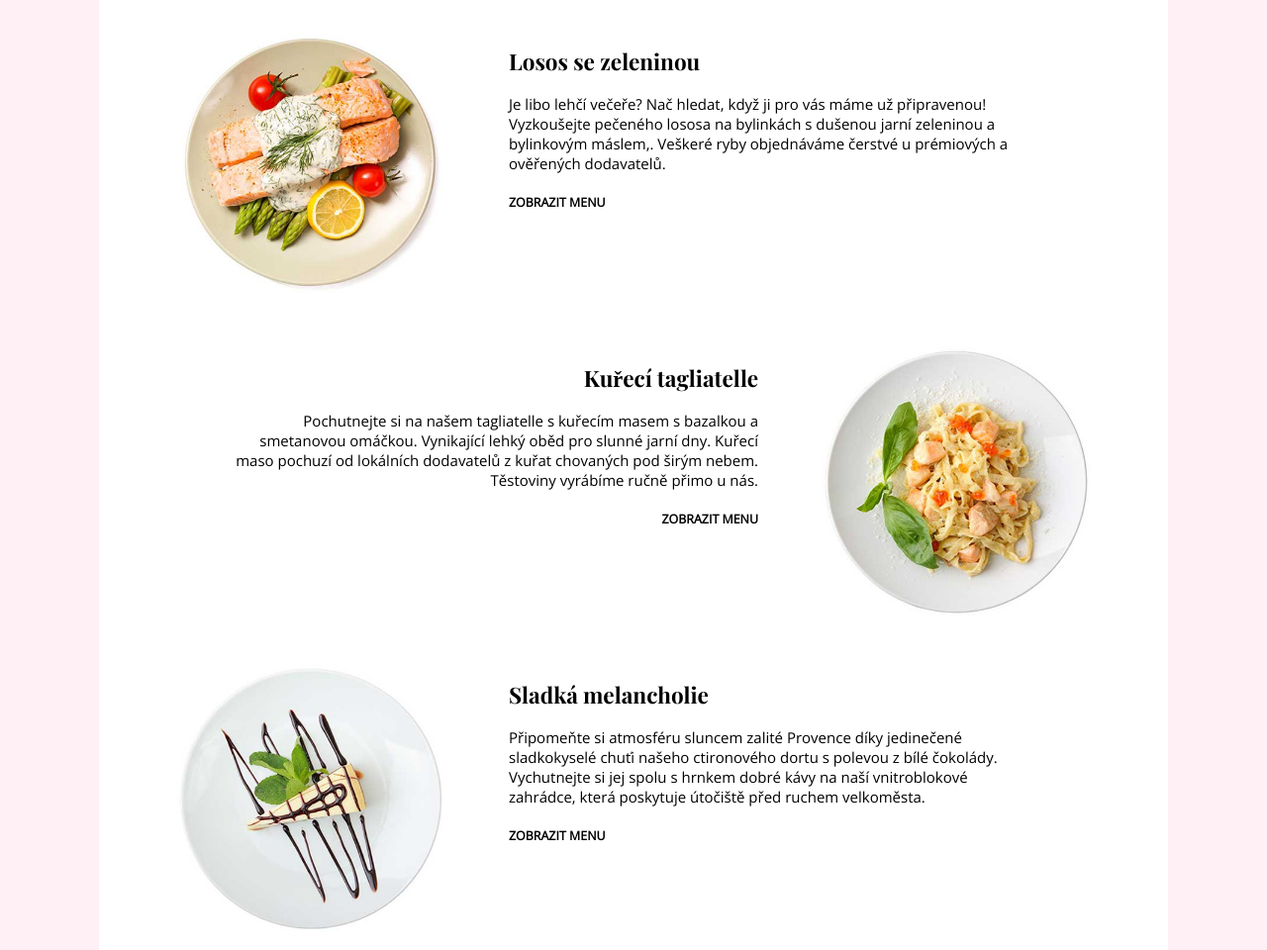
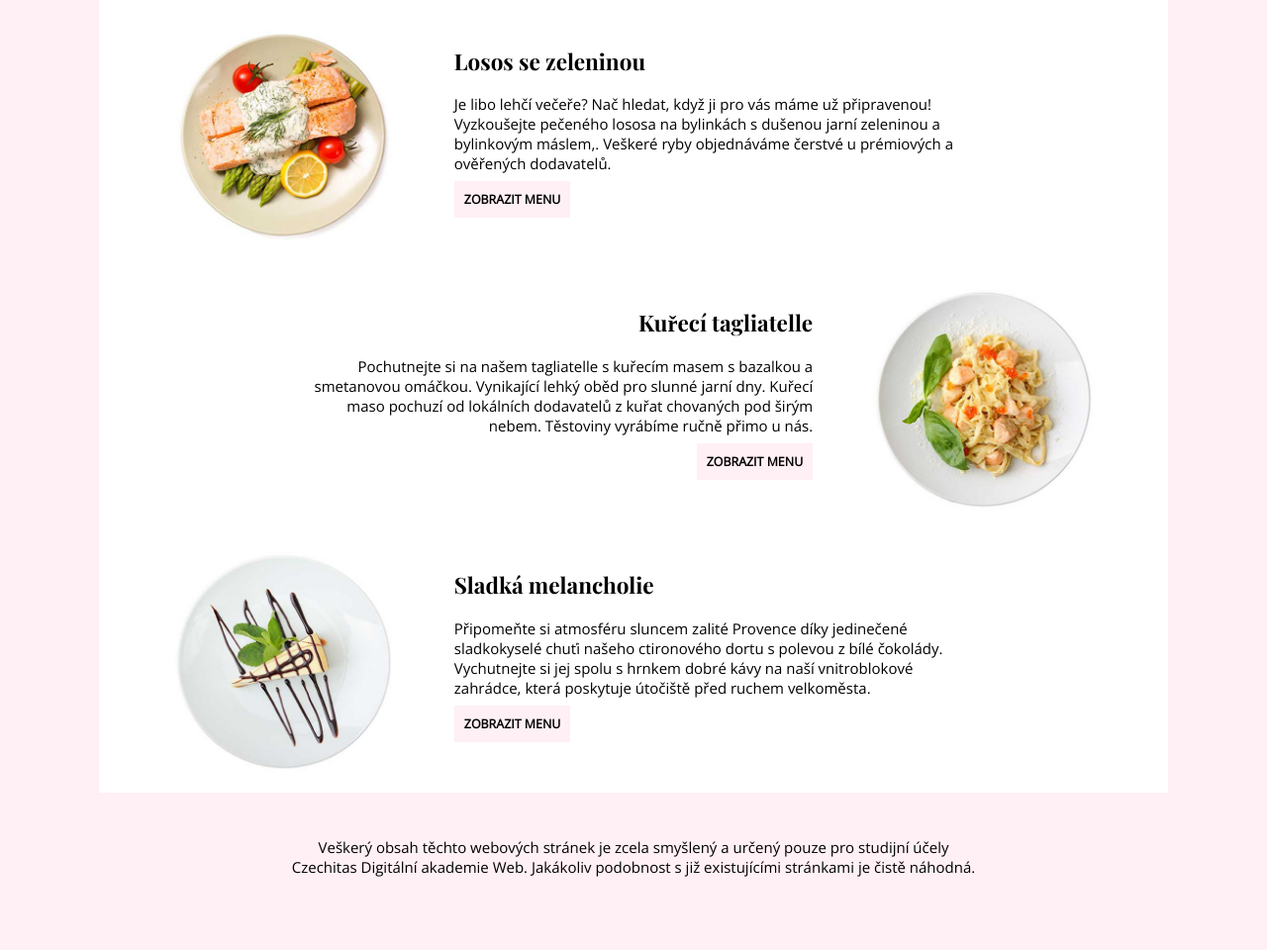
Before and after one commit to NataliiaHl/saturejka-01, a plain HTML site: page index.html in a window 1280 px wide. Shown: the part 1013-1973 px from the top of the page at 99% size. After the commit the page ends 1944 px from the top, so only its background shows below. Drawn offline with nearby package versions, Linux system fonts and the light colour scheme.

Commit message:
fon pro zobrazit menu

```diff
--- a/style.css
+++ b/style.css
@@ -25,7 +25,6 @@ h1,
 h2 {
   font-family: 'Playfair Display', serif;
   margin-top: 0;
-
 }
 
 h3,
@@ -66,23 +65,20 @@ h2 {
 }
 
 .losos img {
-  width: 300px;
-  height: 300px;
+  width: 30%;
   float: left;
   margin-right: 50px;
 }
 
 .tagliatelle img {
   float: right;
-  width: 300px;
-  height: 300px;
+  width: 30%;
   margin-left: 50px;
 }
 
 .melancholie img {
   float: left;
-  width: 300px;
-  height: 300px;
+  width: 30%;
   margin-right: 50px;
 }
 
@@ -99,22 +95,20 @@ td {
   padding-left: 50px;
 }
 
-.losos p,
-.melancholie p {
-  padding-right: 70px;
-  padding-left: 30px;
-}
-
 .losos,
 .melancholie {
   text-align: left;
-}
-
-.tagliatelle p {
-  padding-right: 30px;
-  padding-left: 70px;
+  padding-right: 200px;
 }
 
 .tagliatelle {
   text-align: right;
+  padding-left: 200px;
 }
+
+h5 {
+  display: inline;
+  background-color: lavenderblush ;
+  padding: 10px;
+  margin-top: 50px;
+}
```
